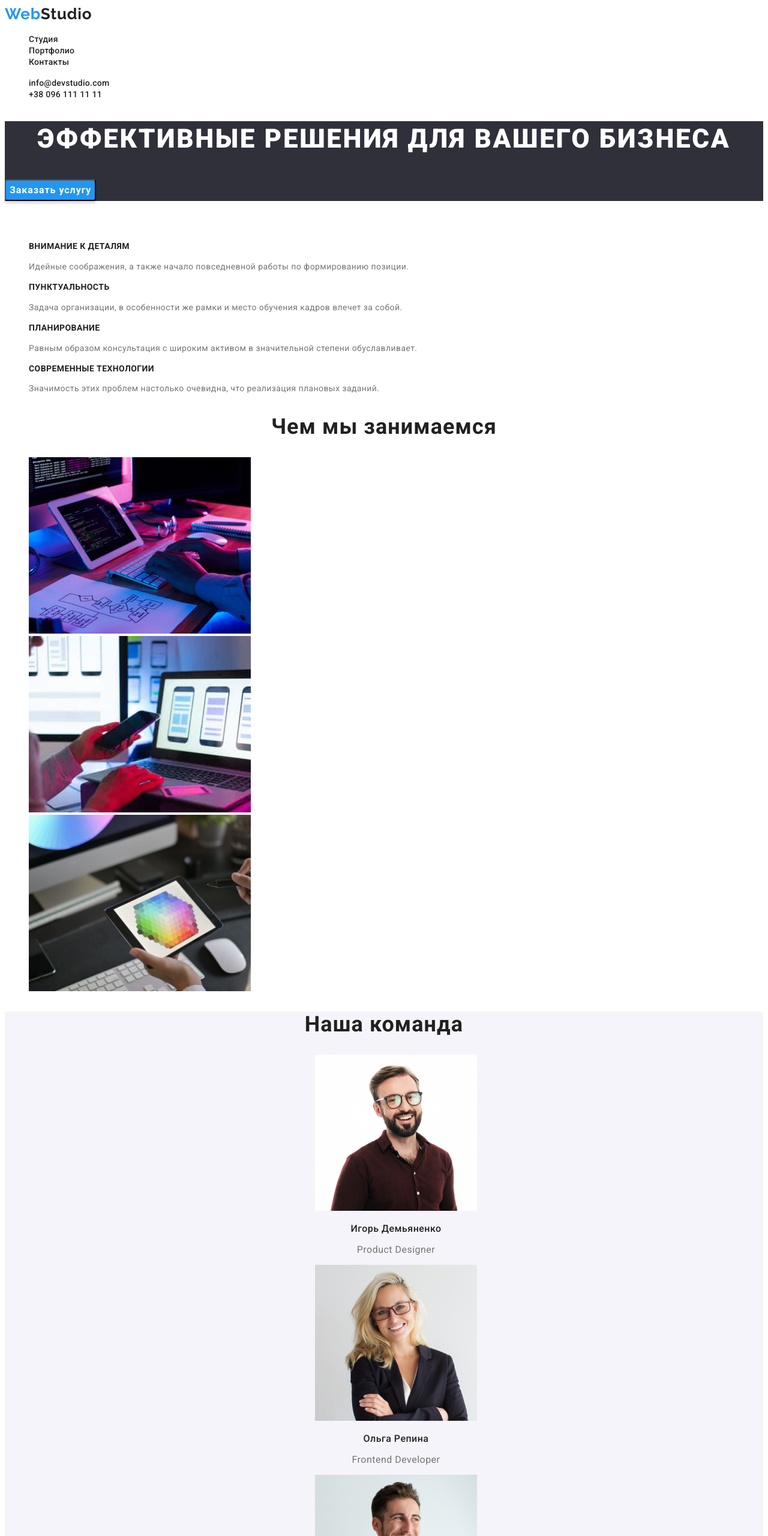
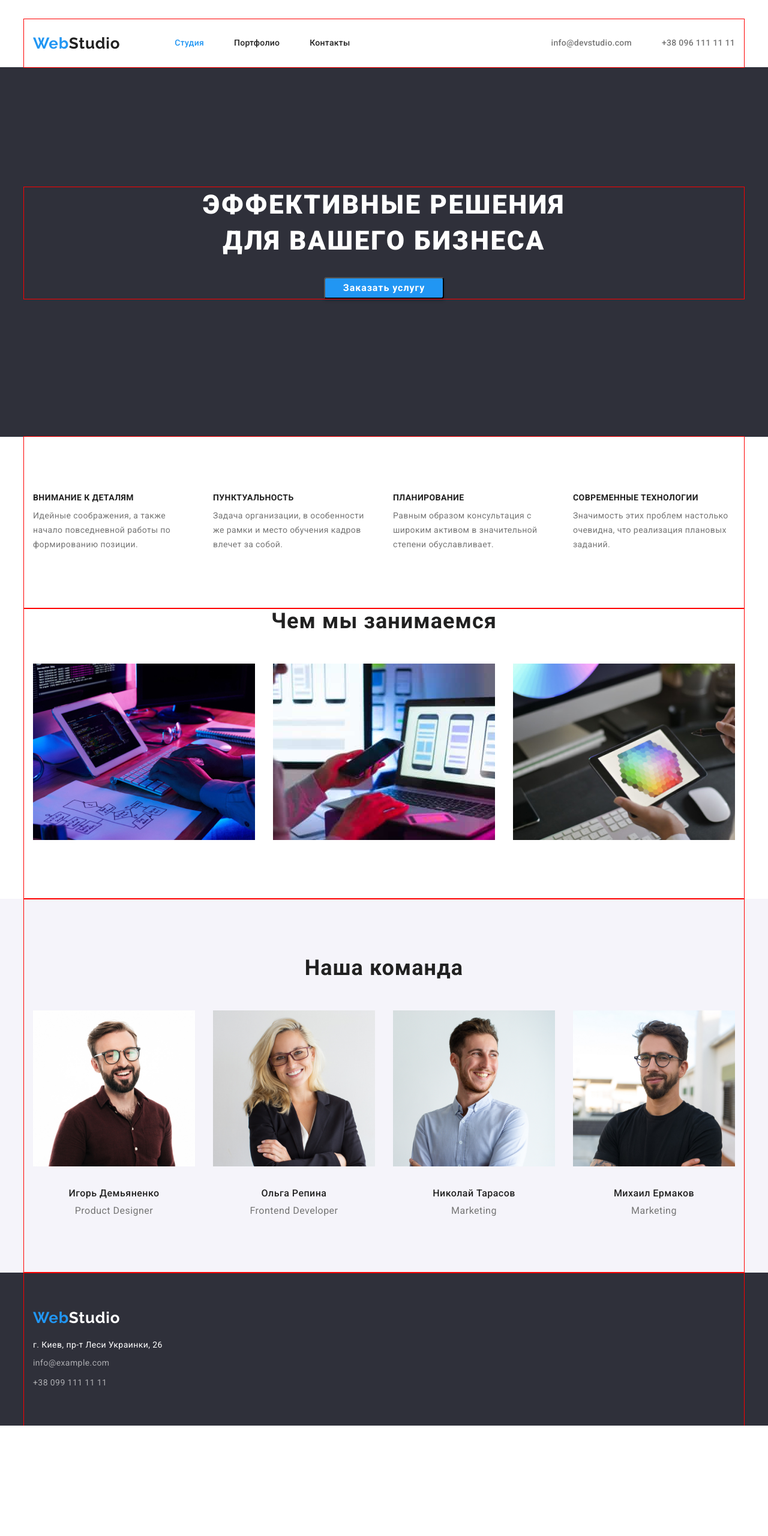
Before and after one commit to SergeyPochapskiy/goit-markup-hw-03, a plain HTML site: page index.html in a window 1280 px wide. Shown: the top 2560 px of the page at 60% size. After the commit the page ends 2376 px from the top, so only its background shows below. Drawn offline with nearby package versions, Linux system fonts and the light colour scheme.

Commit message:
ДЗ  по блочным и флексам

```diff
--- a/css/styles.css
+++ b/css/styles.css
@@ -5,6 +5,35 @@
     --secondary-text-color: #757575;
 }
 
+html {
+    box-sizing: border-box;
+}
+
+*,
+*::before,
+*::after {
+    box-sizing: inherit;
+}
+
+p,
+h1,
+h2,
+h3,
+h4,
+h5,
+h6 {
+    margin: 0;
+}
+
+ul,
+ol {
+    margin: 0;
+    padding-left: 0;
+}
+
+button {
+    cursor: pointer;
+}
 
 body {
     color: var(--primary-text-color);
@@ -12,6 +41,26 @@ body {
     font-family: "Roboto", sans-serif;
 }
 
+.visually-hidden {
+    position: absolute;
+    width: 1px;
+    height: 1px;
+    margin: -1px;
+    border: 0;
+    padding: 0;
+    white-space: nowrap;
+    clip-path: inset(100%);
+    clip: rect(0 0 0 0);
+    overflow: hidden;
+  }
+
+.container {
+    width: 1200px;
+    margin: 0 auto;
+    padding-left: 15px;
+    padding-right: 15px;
+    outline: 1px solid red;
+}
 
 .list {
     list-style: none;
@@ -22,6 +71,43 @@ body {
 }
 
 /* -----------------------Header--------------------- */
+.header {
+    padding-top: 32px;
+
+    background:  var(--primary-bacground-color);
+}
+
+.header .container {
+    display: flex;
+    align-items: center;
+
+}
+
+
+.header-list {
+    display: flex;
+    align-items: center;
+}
+
+.header-connect {
+    margin-left: auto;
+}
+
+.header-contacts {
+    display: flex;
+    align-items: center;
+}
+
+.header-item  .link {
+    display: block;
+    padding-top: 32px;
+    padding-bottom: 32px;
+}
+
+.header-item:not(:last-child) {
+    margin-right: 50px;
+  }
+
 .header-logo {
     color: var(--primary-text-color);
     font-family: "Raleway", sans-serif;
@@ -29,6 +115,7 @@ body {
     font-size: 26px;
     line-height: 1.19;
     letter-spacing: 0.03em;
+    margin-right: 91px;
 }
 
 .header-style {
@@ -48,52 +135,105 @@ body {
     color: var(--primary-text-color);
 }
 
-.header-contacts {
-    var(--secondary-text-color);
+.header-mail, .header-tel {
+    color:  var(--secondary-text-color);
+    font-weight: 500;
+    font-size: 14px;
+    line-height: 1.14;
+    letter-spacing: 0.02em;
 }
 
 
 .header-link:hover,
 .header-link:focus,
-.header-cont:hover,
-.header-cont:focus {
+.header-mail:hover,
+.header-mail:focus,
+.header-tel:focus,
+.header-tel:hover {
+    color: var(--accent-color);
+}
+
+.header-list .header-link.current {
     color: var(--accent-color);
 }
 
 /*------------------ Hero-------------- */
 .hero {
+    padding-top: 200px;
+    padding-bottom: 200px;
+    text-align: center;
+
+
+
     background: #2F303A;
 }
 
+
 .hero-title {
+    display: block;
+    margin: auto;
+
+
+
     font-weight: 900;
     font-size: 44px;
     line-height: 1.36;
     text-align: center;
     letter-spacing: 0.06em;
     text-transform: uppercase;
+    align-items: center;
     color: var( --primary-bacground-color);
     background: #2F303A;
+    max-width: 696px;
+
+
 }
 
 .hero-btn {
+    display: block;
+    margin: 30px auto;
+    min-width: 200px;
+
+
+
     font-family: inherit;
     font-weight: 700;
     font-size: 16px;
     line-height: 1.89;
     letter-spacing: 0.06em;
+
     color: var( --primary-bacground-color);
     background: var(--accent-color);
     box-shadow: 0px 4px 4px rgba(0, 0, 0, 0.15);
     border-radius: 4px;
+
 }
 
 /* ----------------Advantage --------------*/
+.advantage .container {
+    padding-top: 94px;
+    padding-bottom: 94px;
+}
 
-.advantage-name {
-   opacity: 0;
+.advantage-list {
+    display: flex;
+    flex-wrap: wrap;
+
 }
+
+.advantage-list .item {
+    width: 270px;
+    margin-right: 30px;
+}
+
+.advantage-list .item:nth-child(4n) {
+    margin-right: 0;
+}
+
 .advantage-title {
+    display: block;
+    max-width: 270px;
+
     font-weight: 700;
     font-size: 14px;
     line-height: 1.14;
@@ -102,6 +242,10 @@ body {
     color: var(--primary-text-color);
 }
 .advantage-text {
+    display: block;
+    margin-top: 10px;
+    max-width: 270px;
+
     font-size: 14px;
     line-height: 1.71;
     letter-spacing: 0.03em;
@@ -110,7 +254,25 @@ body {
 
 /* ------------------What are we doing--------------------- */
 
+.works .container {
+    padding-bottom: 94px;
+
+}
+
+.works-list {
+    display: flex;
+    flex-wrap: wrap;
+}
+
+.works-item + .works-item {
+    margin-left: 30px;
+}
+
 .works-title {
+    display: block;
+    padding-top: 0;
+    margin-bottom: 50px;
+
     font-weight: 700;
     font-size: 36px;
     line-height: 1.17;
@@ -120,20 +282,45 @@ body {
 
 /* ------------------Our team-------------------------- */
 
+.team .container {
+    padding-top: 94px;
+    padding-bottom: 94px;
+}
+
+.team-list {
+    display: flex;
+    flex-wrap: wrap;
+
+    text-align: center;
+}
+
+.team-list .team-item {
+    width: 270px;
+    margin-right: 30px;
+}
+
+.team-list .team-item:nth-child(4n) {
+    margin-right: 0;
+}
+
 .team {
     background: #F5F4FA;
 }
 .team-title {
+    display: block;
+    padding-bottom: 50px;
+
     font-weight: 700;
     font-size: 36px;
     line-height: 1.17;
     text-align: center;
     letter-spacing: 0.03em;
 }
-.team-list {
-    text-align: center;
-}
+
 .team-name {
+    display: block;
+    margin-top: 30px;
+
     font-weight: 500;
     font-size: 16px;
     line-height: 1.19;
@@ -141,6 +328,9 @@ body {
     letter-spacing: 0.03em;
 }
 .team-text {
+    display: block;
+    margin-top: 10px;
+
     line-height: 1.19;
     text-align: center;
     letter-spacing: 0.03em;
@@ -148,6 +338,7 @@ body {
 }
 
 /*------------------------ Footer----------------------- */
+
 
 .footer {
     background: #2F303A;
@@ -158,12 +349,28 @@ body {
 }
 
 .footer-logo {
+    display: block;
+    padding-top: 60px;
+    padding-bottom: 20px;
+    min-width: 145px;
+
     color: #FFFFFF;
     font-family: "Raleway", sans-serif;
     font-weight: 700;
     font-size: 26px;
     line-height: 1.19;
     letter-spacing: 0.03em;
+
+}
+
+.footer-item {
+    display: block;
+    padding-bottom: 9px;
+}
+
+.footer-list {
+    display: block;
+    padding-bottom: 51px;
 }
 
 .footer-style {
@@ -187,11 +394,28 @@ body {
 
 /* ------------------Portfolio---------------------- */
 
-.portfolio {
-    background: #E5E5E5;
+.portfolio .container {
+    margin-top: 94px;
+
+}
+
+.portfolio-title {
+
+}
+
+.portfolio-list {
+    display: flex;
+    justify-content: center;
 }
 
 .portfolio-btn {
+    display: inline-block;
+    padding-top: 6px;
+    padding-right: 22px;
+    padding-bottom: 6px;
+    padding-left: 22px;
+    margin-right: 8px;
+
     font-family: inherit;
     font-weight: 500;
     font-size: 16px;
@@ -202,19 +426,61 @@ body {
     border-radius: 4px;
 }
 
+.portfolio-btn:last-child {
+    margin-right: 0;
+}
+
 .portfolio-btn:hover,
 .portfolio-btn:focus {
     background-color:  var(--accent-color);
-    color: var( --primary-bacground-color);
 }
 
+.card-list {
+    display: flex;
+    flex-wrap: wrap;
+    padding: 43px 0 94px;
+
+}
+
+.card-list .card-item {
+    width: 370px;
+    margin-right: 30px;
+    margin-bottom: 30px;
+}
+
+.card-item {
+    border: 1px solid #EEEEEE;
+}
+
+.card-list .card-item:nth-child(3n) {
+    margin-right: 0;
+}
+
+.card-list .card-item:nth-last-child(-n+3) {
+    margin-bottom: 0;
+}
+
+
 .card-title {
+    display: block;
+    margin-top: 20px;
+    padding-right: 24px;
+    padding-left: 24px;
+    min-width: 322px;
+
     font-weight: 700;
     font-size: 18px;
     line-height: 2;
     letter-spacing: 0.06em;
 }
 .card-text {
+    display: block;
+    margin-top: 4px;
+    padding-right: 24px;
+    padding-left: 24px;
+    padding-bottom: 20px;
+    min-width: 322px;
+
     line-height: 1.89;
     letter-spacing: 0.03em;
     color: var(--secondary-text-color);
--- a/index.html
+++ b/index.html
@@ -11,60 +11,68 @@
       <link rel="preconnect" href="https://fonts.gstatic.com" crossorigin>
       <link href="https://fonts.googleapis.com/css2?family=Raleway:wght@700&family=Roboto:wght@400;500;700;900&display=swap" rel="stylesheet">
     <title>DOCTYPE</title>
+    <link rel="stylesheet" href="https://cdnjs.cloudflare.com/ajax/libs/modern-normalize/1.1.0/modern-normalize.min.css" integrity="sha512-wpPYUAdjBVSE4KJnH1VR1HeZfpl1ub8YT/NKx4PuQ5NmX2tKuGu6U/JRp5y+Y8XG2tV+wKQpNHVUX03MfMFn9Q==" crossorigin="anonymous" referrerpolicy="no-referrer" />
     <link rel="stylesheet" href="./css/styles.css" />
   </head>
 
   <body>
     <!-- Шапка сайта -->
     <header class="header">
-      <nav class="header-nav">
+      <div class="container">
           <a href="./index.html" class="header-logo link"
             ><span class="header-style">Web</span>Studio</a
           >
+        <nav class="header-nav">
           <ul class="header-list list">
-          <li><a href="./index.html" class="header-link link">Студия</a></li>
-          <li><a href="./portfolio.html" class="header-link  link">Портфолио</a></li>
-          <li><a href="" class="header-link  link">Контакты</a></li>
+            <li class="header-item"><a href="./index.html" class="header-link link current">Студия</a></li>
+            <li class="header-item"><a href="./portfolio.html" class="header-link  link">Портфолио</a></li>
+            <li class="header-item"><a href="" class="header-link  link">Контакты</a></li>
           </ul>
         </nav>
+        <div class="header-connect">
           <ul class="header-contacts list">
-        <li><a href="mailto:info@devstudio.com" class="header-link link">info@devstudio.com</a></li>
-        <li><a href="tel:+380961111111" class="header-link  link">+38 096 111 11 11</a></li>
+            <li class="header-item"><a href="mailto:info@devstudio.com" class="header-mail link">info@devstudio.com</a></li>
+            <li class="header-item"><a href="tel:+380961111111" class="header-tel  link">+38 096 111 11 11</a></li>
           </ul>
+        </div>
+      </div>
     </header>
 
     <main>
       <!-- Герой -->
       <section class="hero">
+        <div class="container">
           <h1 class="hero-title">Эффективные решения для вашего бизнеса</h1>
           <button class="hero-btn" type="button">Заказать услугу</button>
+        </div>
       </section>
       <!-- Наши преимущества -->
       <section class="advantage ">
-        <h2 class="advantage-name">Наши преимущества</h2>
+        <div class="container">
+          <h2 class="advantage-name visually-hidden">Наши преимущества</h2>
           <ul class="advantage-list list">
-          <li>
+            <li class="item">
               <h3 class="advantage-title">Внимание к деталям</h3>
               <p class="advantage-text">
                 Идейные соображения, а также начало повседневной работы по
                 формированию позиции.
               </p>
             </li>
-          <li>
+            <li class="item">
               <h3 class="advantage-title">Пунктуальность</h3>
               <p class="advantage-text">
                 Задача организации, в особенности же рамки и место обучения кадров
                 влечет за собой.
               </p>
             </li>
-          <li>
+            <li class="item">
               <h3 class="advantage-title">Планирование</h3>
               <p class="advantage-text">
                 Равным образом консультация с широким активом в значительной
                 степени обуславливает.
               </p>
             </li>
-          <li>
+            <li class="item">
               <h3 class="advantage-title">Современные технологии</h3>
               <p class="advantage-text">
                 Значимость этих проблем настолько очевидна, что реализация
@@ -72,11 +80,13 @@
               </p>
             </li>
           </ul>
+        </div>
       </section>
       <section class="works ">
+        <div class="container">
           <h2 class="works-title">Чем мы занимаемся</h2>
           <ul class="works-list list">
-          <li>
+            <li class="works-item">
               <img
                 lang="en"
                 src="./images/algorithm.jpg"
@@ -85,7 +95,7 @@
                 height="294"
               />
             </li>
-          <li>
+            <li class="works-item">
               <img
                 lang="en"
                 src="./images/mobile.jpg"
@@ -94,7 +104,7 @@
                 height="294"
               />
             </li>
-          <li>
+            <li class="works-item">
               <img
                 lang="en"
                 src="./images/desktop.jpg"
@@ -104,11 +114,13 @@
               />
             </li>
           </ul>
+        </div>
       </section>
       <section class="team">
+        <div class="container">
           <h2 class="team-title">Наша команда</h2>
           <ul class="team-list list">
-          <li>
+            <li class="team-item">
               <img
                 src="./images/igor.jpg"
                 alt="Фото Игоря Демьяненко"
@@ -118,7 +130,7 @@
               <h3 class="team-name">Игорь Демьяненко</h3>
               <p class="team-text" lang="en">Product Designer</p>
             </li>
-          <li>
+            <li class="team-item">
               <img
                 src="./images/olga.jpg"
                 alt="Фото Ольги Репиной"
@@ -128,7 +140,7 @@
               <h3 class="team-name">Ольга Репина</h3>
               <p class="team-text" lang="en">Frontend Developer</p>
             </li>
-          <li>
+            <li class="team-item">
               <img
                 src="./images/nikolay.jpg"
                 alt="Фото Николая Тарасова"
@@ -138,7 +150,7 @@
               <h3 class="team-name">Николай Тарасов</h3>
               <p class="team-text" lang="en">Marketing</p>
             </li>
-          <li>
+            <li class="team-item">
               <img
                 src="./images/mihkail.jpg"
                 alt="Фото Михаила Ермакова"
@@ -149,9 +161,11 @@
               <p class="team-text" lang="en">Marketing</p>
             </li>
           </ul>
+        </div>
       </section>
     </main>
     <footer class="footer">
+      <div class="container">
         <a href="./index.html" class="footer-logo link"><span class="footer-style">Web</span>Studio</a
           >
         <address class="footer-address">
@@ -169,6 +183,7 @@
             <li class="footer-item"><a href="tel:+380991111111" class="link-foot link">+38 099 111 11 11</a></li>
           </ul>
         </address>
+       </div>
     </footer>
   </body>
 </html>
```
Also changed, not shown: portfolio.html (+19 -9 lines). Lines whose indentation alone changed are shown as unchanged.
